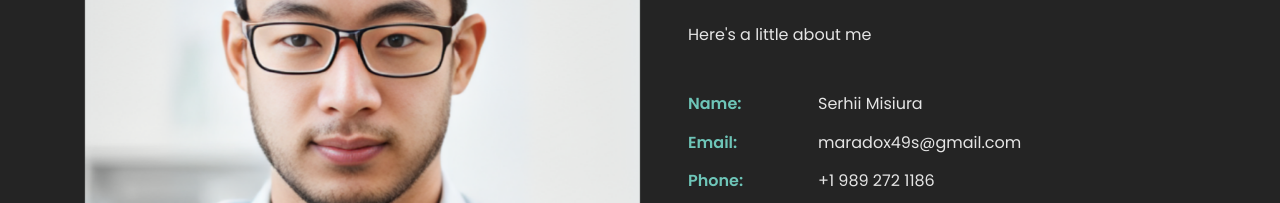
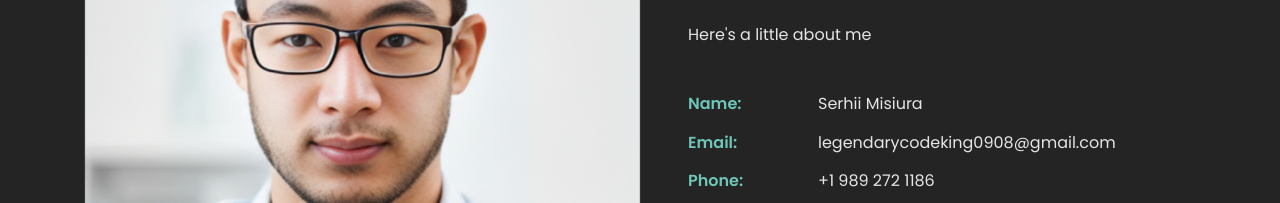
Before and after one commit to craig-nelson-dev/node-vercel-deploy, a website: page public/index.html in a window 1280 px wide. Shown: the part 926-1129 px from the top of the page. Drawn offline with Linux system fonts and the light colour scheme; files whose address does not match are found by name.

Commit message:
lgendary gmail changed

```diff
--- a/public/index.html
+++ b/public/index.html
@@ -98,7 +98,7 @@
 							<p>Here's a little about me</p>
 							<ul class="about-info mt-4 px-md-0 px-2">
 								<li class="d-flex"><span>Name:</span><span>Serhii Misiura</span></li>
-								<li class="d-flex"><span>Email:</span><span>maradox49s@gmail.com</span></li>
+								<li class="d-flex"><span>Email:</span><span>legendarycodeking0908@gmail.com</span></li>
 								<li class="d-flex"><span>Phone:</span><span>+1 989 272 1186</span></li>
 								<li class="d-flex"><span>Country:</span> <span>TX</span></li>
 								<li class="d-flex"><span>City:</span><span>Jayton</span></li>
@@ -462,7 +462,7 @@
 						</div>
 						<div>
 							<h3 class="mb-4">Email Address</h3>
-							<p><a href="mailto:maradox49s@gmail.com">maradox49s@gmail.com</a></p>
+							<p><a href="mailto:legendarycodeking0908@gmail.com">legendarycodeking0908@gmail.com</a></p>
 						</div>
 					</div>
 				</div>
@@ -548,9 +548,9 @@
 						<div class="block-23 mb-3">
 							<ul>
 								<li><a href="tel:19892721186"><span class="icon icon-phone"></span><span class="text">+1 989 272 1186</span></a></li>
-								<li><a href="mailto:maradox49s@gmail.com"><span
+								<li><a href="mailto:legendarycodeking0908@gmail.com"><span
 											class="icon icon-envelope"></span><span
-											class="text">maradox49s@gmail.com</span></a></li>
+											class="text">legendarycodeking0908@gmail.com</span></a></li>
 							</ul>
 						</div>
 					</div>
```
